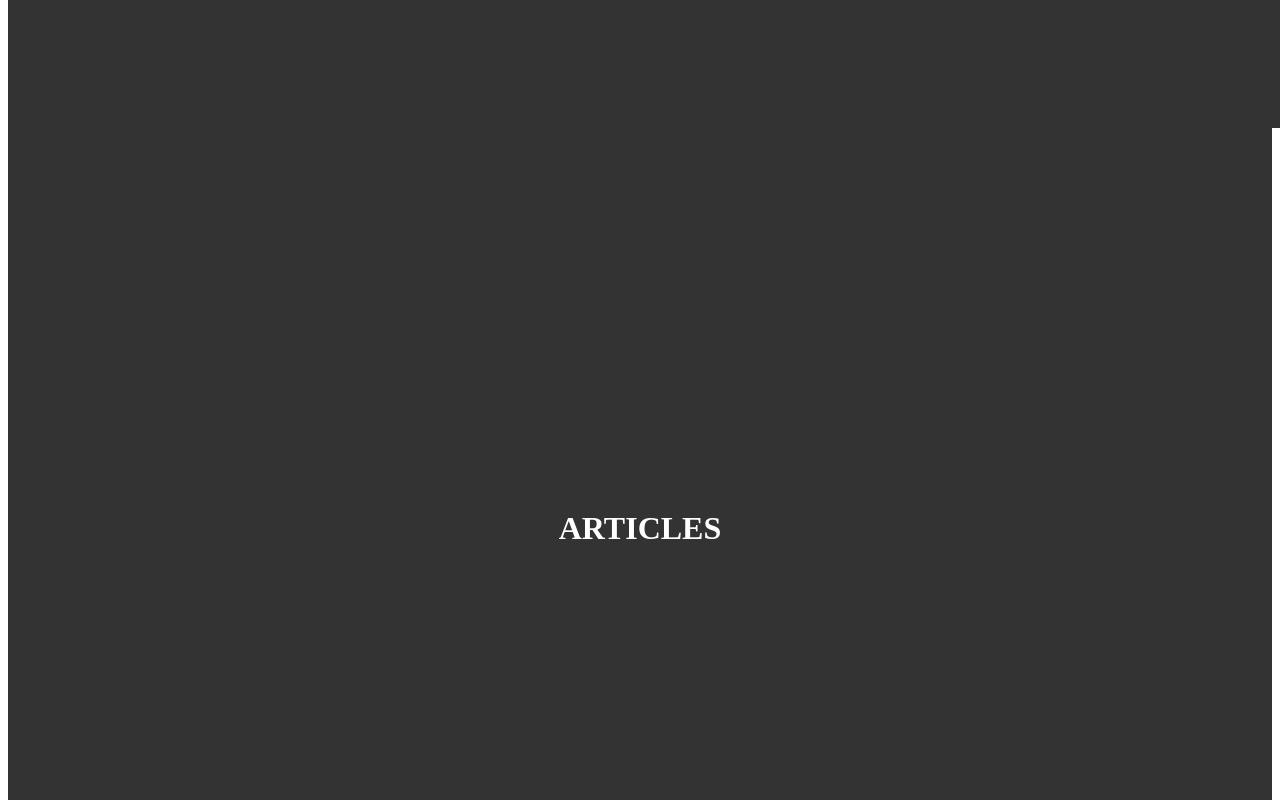
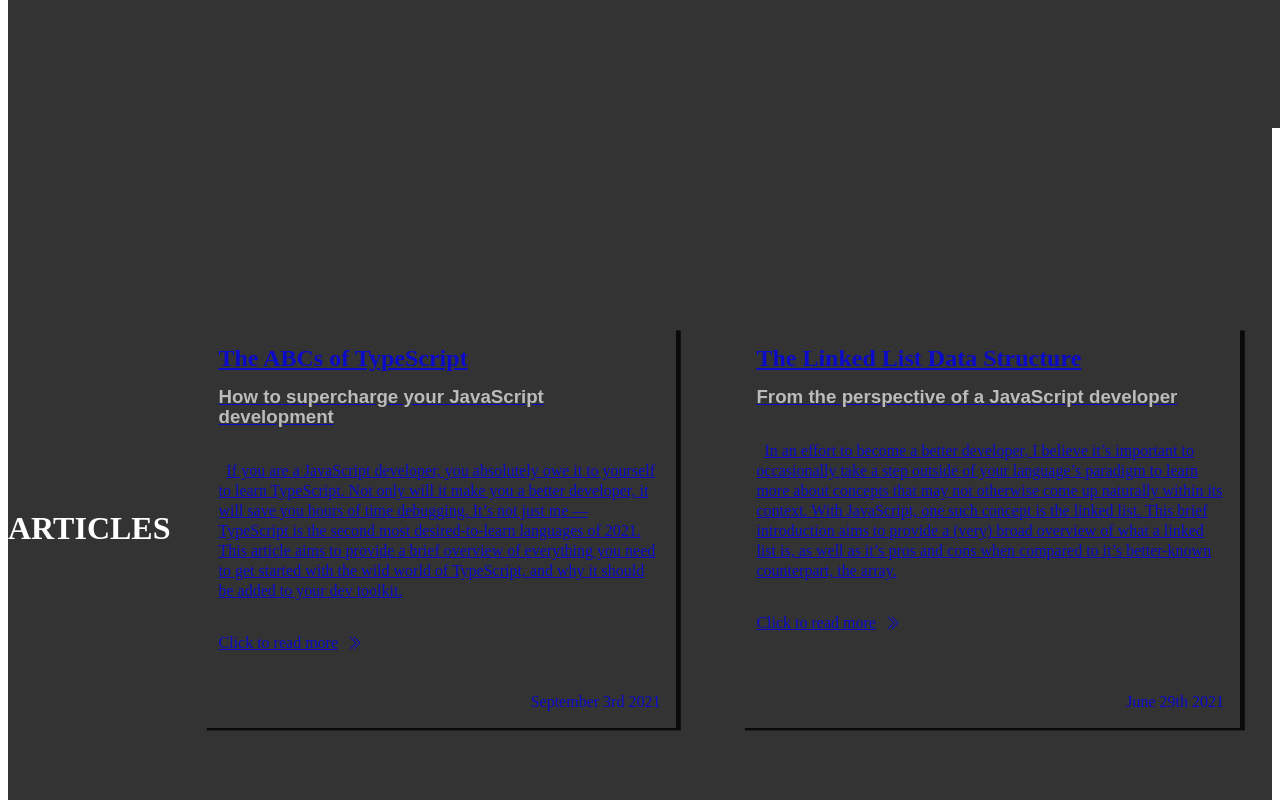
Before and after one commit to Zobee/portfolio, a Next.js app: page / in a window 1280 px wide. Shown: the part 1480-2280 px from the top of the page. Built offline with nearby package versions, Linux system fonts and the light colour scheme.

Commit message:
Implemented article section

```diff
--- a/components/Articles.js
+++ /dev/null
@@ -1,9 +0,0 @@
-const Articles = () => {
-  return (
-    <div>
-      <h1 className="title">ARTICLES</h1>
-    </div>
-  )
-}
-
-export default Articles
--- /dev/null
+++ b/components/Articles/Article.js
@@ -0,0 +1,17 @@
+import styles from "../../styles/Articles.module.css"
+import {BsChevronDoubleRight} from 'react-icons/bs'
+const Article = ({title, subtitle, blurb, link, published}) => {
+  return (
+    <a href={link} target='_blank'>
+      <section className={styles.article}>
+        <h1>{title}</h1>
+        <h3>{subtitle}</h3>
+        <p className={styles.blurb}>{blurb}</p>
+        <p className={styles.articleCTA}>Click to read more <BsChevronDoubleRight className={styles.readMoreIcon}/></p>
+        <p className={styles.pubdate}>{published}</p>
+      </section>
+    </a>
+  )
+}
+
+export default Article
--- /dev/null
+++ b/components/Articles/articles.js
@@ -0,0 +1,18 @@
+export const articles = [
+  {
+    id: 1,
+    title: "The ABCs of TypeScript",
+    subtitle: "How to supercharge your JavaScript development",
+    blurb: "If you are a JavaScript developer, you absolutely owe it to yourself to learn TypeScript. Not only will it make you a better developer, it will save you hours of time debugging. It’s not just me — TypeScript is the second most desired-to-learn languages of 2021. This article aims to provide a brief overview of everything you need to get started with the wild world of TypeScript, and why it should be added to your dev toolkit.",
+    link: "https://medium.com/geekculture/the-abcs-of-typescript-97e1917869b3",
+    published: "September 3rd 2021"
+  },
+  {
+    id: 2,
+    title: "The Linked List Data Structure",
+    subtitle: "From the perspective of a JavaScript developer",
+    blurb: "In an effort to become a better developer, I believe it’s important to occasionally take a step outside of your language’s paradigm to learn more about concepts that may not otherwise come up naturally within its context. With JavaScript, one such concept is the linked list. This brief introduction aims to provide a (very) broad overview of what a linked list is, as well as it’s pros and cons when compared to it’s better-known counterpart, the array.",
+    link: "https://medium.com/geekculture/the-linked-list-data-structure-c5a4b6ce7852",
+    published: "June 29th 2021"
+  }
+]
--- /dev/null
+++ b/components/Articles/index.js
@@ -0,0 +1,17 @@
+import styles from '../../styles/Articles.module.css'
+import Article from "./Article"
+import { articles } from './articles'
+//TODO: Use proper date objects to allow for "__ days ago" formatting
+//TODO: Move overlapping styles for articles/projects into a shared stylesheet
+const Articles = () => {
+  return (
+    <div>
+      <h1 className="title">ARTICLES</h1>
+      <div className={styles.articleContainer}>
+        {articles.map(article => <Article key={article.id} {...article}/>)}
+      </div>
+    </div>
+  )
+}
+
+export default Articles
--- a/components/Contact.js
+++ b/components/Contact.js
@@ -1,7 +1,7 @@
 const Contact = () => {
   return (
     <div>
-      <h1 className="title">GET IN TOUCH</h1>
+      <h1 className="title">REACH OUT</h1>
     </div>
   )
 }
--- a/components/Projects/index.js
+++ b/components/Projects/index.js
@@ -1,6 +1,7 @@
 import styles from '../../styles/Projects.module.css'
 import Project from "./Project"
 import { projects } from './projects'
+//TODO: Move overlapping styles for articles/projects into a shared stylesheet
 const Projects = () => {
   return (
     <div className={styles.projectSection}>
--- /dev/null
+++ b/styles/Articles.module.css
@@ -0,0 +1,66 @@
+.articleSection{
+  display: flex;
+  align-items: center;
+}
+
+.articleContainer{
+  display: flex;
+  flex: 1;
+  width: 100%;
+}
+
+.article{
+  display: flex;
+  flex-direction: column;
+  justify-content: flex-start;
+  height: 50vh;
+  margin: 1rem 2rem;
+  padding: 0 1rem;
+  box-shadow: 0.3rem 0.15rem #000;
+  cursor: pointer;
+  font-size: 1rem;
+  opacity: 0.8;
+  transition: all 0.5s ease;
+  line-height: 1.25rem;
+  position: relative;
+}
+
+.article h1{
+  margin-bottom: 0;
+}
+
+.article h3{
+  color: #DDD;
+  font-family: 'Raleway', sans-serif;
+}
+
+.article:hover{
+  opacity: 1;
+  box-shadow: 0.3rem 0.25rem #000;
+}
+
+.articleCTA{
+  display: flex;
+  align-items: center;
+  transition: all 0.5s ease;
+}
+
+.readMoreIcon{
+  margin-left: 0.5rem;
+}
+
+.article:hover > .articleCTA{
+  color: red;
+  transform: translateX(1rem);
+}
+
+
+.blurb{
+  text-indent: 0.5rem;
+}
+
+.pubdate{
+  position: absolute;
+  bottom: 0;
+  right: 1rem;
+}
--- a/styles/globals.css
+++ b/styles/globals.css
@@ -1,5 +1,5 @@
-@import url("https://fonts.googleapis.com/css2?family=Inter&display=optional");
 @import url("https://fonts.googleapis.com/css2?family=Montserrat:wght@300&display=swap");
+@import url("https://fonts.googleapis.com/css2?family=Raleway:ital@1&display=swap");
 html,
 body {
   padding: 0;
@@ -35,6 +35,7 @@ a {
   .title{
     transform: none;
     font-size: 1.5rem;
+    max-width: 90vw;
     margin-top: 1rem;
     margin-bottom: 2rem;
     padding-bottom: 0.5rem;
```
